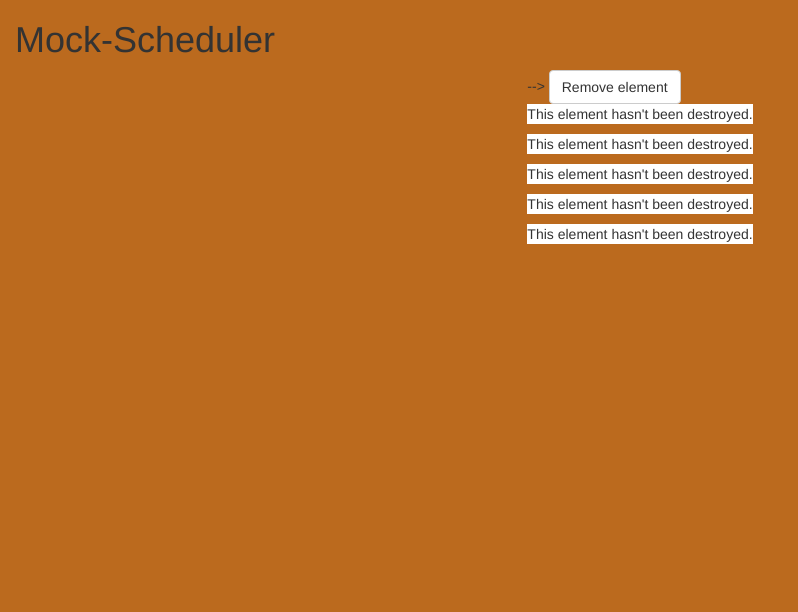
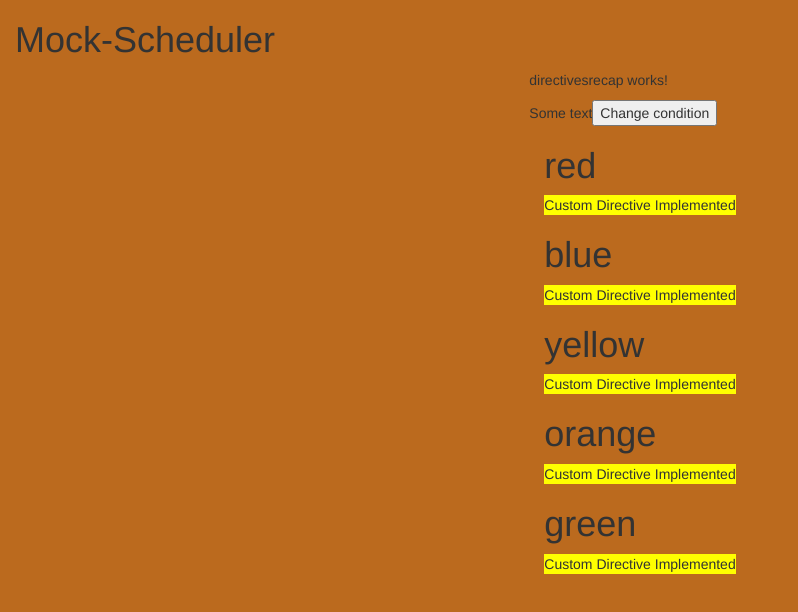
Before and after one commit to cptaylor38/mhangularcourse, an Angular app in the folder intro-app/: page / in a window 1280 px wide. Shown: the top 612 px of the page, without its empty margins (0-798 px from the left). Built offline with nearby package versions, Linux system fonts and the light colour scheme.

Commit message:
stopping at section 7-94 - recap of ngif, ngfor, ngstyle, and built custom directive

```diff
--- a/intro-app/src/app/app.module.ts
+++ b/intro-app/src/app/app.module.ts
@@ -17,6 +17,8 @@ import { MockFormsHomeComponent } from './mock-forms-home/mock-forms-home.compon
 import { NgcontenttestComponent } from './ngcontenttest/ngcontenttest.component';
 import { TestOnchangeComponentComponent } from './test-onchange-component/test-onchange-component.component';
 import { ViewInitAndOnDestroyTestComponent } from './view-init-and-on-destroy-test/view-init-and-on-destroy-test.component';
+import { DirectivesrecapComponent } from './directivesrecap/directivesrecap.component';
+import { HighlightDirective } from './customDirectives/highlight.directive';
 
 @NgModule({
   declarations: [
@@ -35,7 +37,9 @@ import { ViewInitAndOnDestroyTestComponent } from './view-init-and-on-destroy-te
     MockFormsHomeComponent,
     NgcontenttestComponent,
     TestOnchangeComponentComponent,
-    ViewInitAndOnDestroyTestComponent
+    ViewInitAndOnDestroyTestComponent,
+    DirectivesrecapComponent,
+    HighlightDirective
   ],
   imports: [
     BrowserModule,
--- /dev/null
+++ b/intro-app/src/app/customDirectives/highlight.directive.ts
@@ -0,0 +1,15 @@
+import { Directive, ElementRef, OnInit } from '@angular/core';
+
+//convention is camel case for selector
+@Directive({
+    selector: '[appHighlight]'
+})
+
+export class HighlightDirective implements OnInit {
+    constructor(private elementRef: ElementRef){
+    }
+
+    ngOnInit(){
+        this.elementRef.nativeElement.style.backgroundColor = 'yellow';
+    }
+};
--- /dev/null
+++ b/intro-app/src/app/directivesrecap/directivesrecap.component.html
@@ -0,0 +1,10 @@
+<p>directivesrecap works!</p>
+<p *ngIf="condition; else otherTemplate;"></p>
+<button (click)="changeCondition()">Change condition</button>
+<ng-template #otherTemplate>Some text</ng-template>
+<div class='container-fluid'>
+    <div *ngFor="let color of colors">
+        <h1 [ngStyle]="{backgroundColor: condition ? color : 'transparent'}">{{color}}</h1>
+        <p appHighlight>Custom Directive Implemented</p>
+    </div>
+</div>
--- /dev/null
+++ b/intro-app/src/app/directivesrecap/directivesrecap.component.ts
@@ -0,0 +1,20 @@
+import { Component, OnInit } from '@angular/core';
+
+@Component({
+  selector: 'app-directivesrecap',
+  templateUrl: './directivesrecap.component.html',
+  styleUrls: ['./directivesrecap.component.css']
+})
+export class DirectivesrecapComponent implements OnInit {
+  colors: string[] = ["red", "blue", "yellow", "orange", "green"];
+  condition: boolean = false;
+  constructor() { }
+
+  ngOnInit(): void {
+  }
+
+  changeCondition(){
+    this.condition = !this.condition;
+  }
+
+}
--- a/intro-app/src/app/test/test.component.html
+++ b/intro-app/src/app/test/test.component.html
@@ -70,15 +70,15 @@
 <h3>NgClass example</h3>
 <button (click)="toggleNgClass()">Toggle class</button>
 <p [ngClass]="{ngclass: ngclass}">Toggled Class</p>
-</section> -->
+</section>  -->
 
 <!-- <input type="text" class="form-control" #localReferenceTestInput placeholder="Local Reference Test Input">
-<!-- References can only be used inside the template. -->
-<!-- <button (click)="localReferenceSubmit(localReferenceTestInput)">Submit</button>
-<p>{{localReferenceInput}}</p> --> -->
+References can only be used inside the template.
+<button (click)="localReferenceSubmit(localReferenceTestInput)">Submit</button>
+<p>{{localReferenceInput}}</p> -->
 
-<!-- Local Reference & ViewChild() -->
-<!-- <input type="text" class="form-control" #viewChildInput placeholder="ViewChild Input">
+<!-- Local Reference & ViewChild()
+<input type="text" class="form-control" #viewChildInput placeholder="ViewChild Input">
 <button (click)="viewChildExampleSubmit()">Submit</button> -->
 
 <!-- NgContent example -->
@@ -110,13 +110,17 @@
 
 8. ngOnDestroy - called once the component is about to be destroyed.  -->
 
-<!-- ngOnChange event -->
-<!-- Quick note - did not show previous value when checked through an array as it seems to only show
+<!-- ngOnChange event
+Quick note - did not show previous value when checked through an array as it seems to only show
     reference type and not value. Shows current value and not previous because a new array
-    is instantiated? -->
-<!-- <button class='btn btn-default' (click)="onChangeFirst()">Onchange test</button>
-<app-test-onchange-component [name]="name"></app-test-onchange-component> -->
+    is instantiated?
+<button class='btn btn-default' (click)="onChangeFirst()">Onchange test</button>
+<app-test-onchange-component [name]="name"></app-test-onchange-component>
 
 <button class='btn btn-default' (click)="removeElement()">Remove element</button>
 <app-view-init-and-on-destroy-test *ngFor="let element of elements"></app-view-init-and-on-destroy-test>
-<!-- <app-day-priority-list></app-day-priority-list> -->
+
+
+<app-day-priority-list></app-day-priority-list> -->
+
+<app-directivesrecap></app-directivesrecap>
```
Also changed, not shown: intro-app/src/app/directivesrecap/directivesrecap.component.css (added), 1 other file (tests, documents, lock files or other folders).
